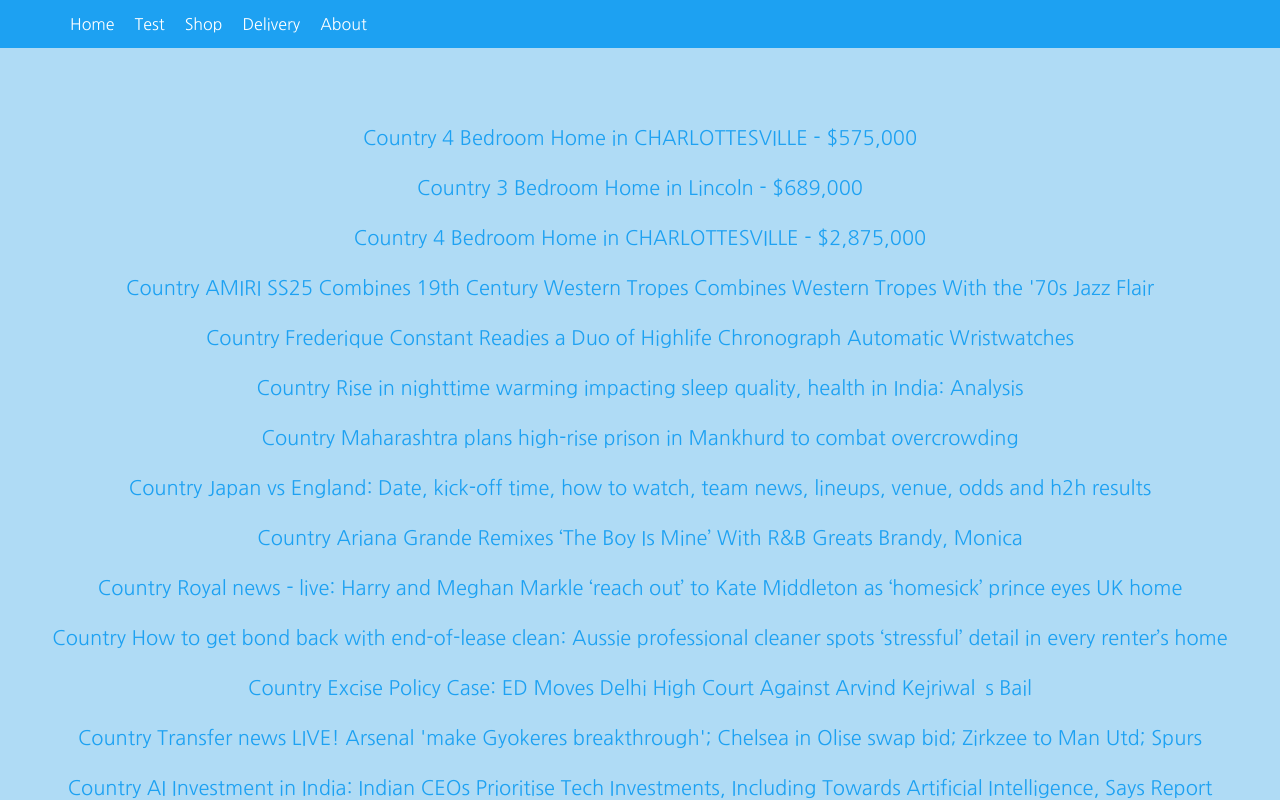
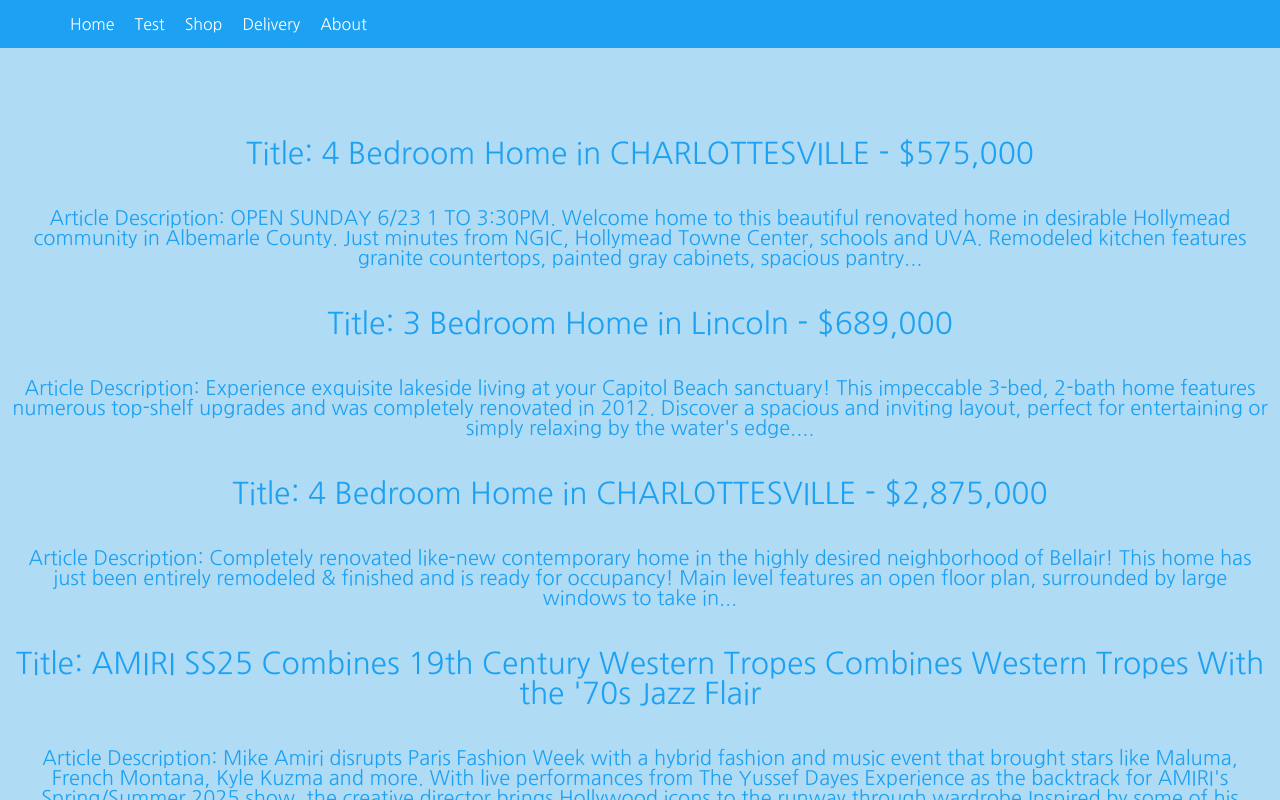
Before and after one commit to eugenia-vitinschii/news-website, a Vue app: page / in a window 1280 px wide. Shown: the top 800 px of the page. Built offline with nearby package versions, Linux system fonts and the light colour scheme; data requests are answered from the project's data file.

Commit message:
Create the article page & component, create the Thesis page & component

```diff
--- /dev/null
+++ b/src/components/sections/TheArticle.vue
@@ -0,0 +1,38 @@
+<template>
+  <div class="article__item">
+      <div class="article__text">
+         <router-link  :to="'/thesis/' + id">
+            <p class="subheading">
+            Title: {{ title }}
+         </p>
+         </router-link>
+         <p class="body-text">Article Description: {{ description }}</p>
+      </div>
+
+  </div>
+</template>
+
+<script setup>
+import { defineOptions, defineProps } from 'vue';
+
+defineOptions({
+  name: "TheArticle",
+});
+
+defineProps({
+   id:{
+      type: String
+   },
+   title: {
+      type: String
+   },
+   description: {
+      type: String
+   },
+})
+
+</script>
+
+<style>
+
+</style>
--- /dev/null
+++ b/src/components/sections/TheThesis.vue
@@ -0,0 +1,26 @@
+<template>
+  <div class="thesis__item">
+    <p class="heading">The id: {{ id }}</p>
+    <p class="body-text">The  title: {{ title }}</p>
+  </div>
+</template>
+
+ <script setup>
+import { defineOptions, defineProps } from "vue";
+
+defineOptions({
+  name: "TheThesis",
+});
+
+defineProps({
+  id: {
+    type: String,
+  },
+  title: {
+    type: String,
+  },
+});
+</script>
+
+ <style>
+</style>
--- a/src/router/index.js
+++ b/src/router/index.js
@@ -13,6 +13,11 @@
       name: 'test',
       component: () => import('../views/TestView.vue')
     },
+    {
+      path: '/thesis/:id',
+      name: 'thesis',
+      component: () => import('../views/ThesisView.vue')
+    },
    ]
  })
 
--- a/src/stores/news.js
+++ b/src/stores/news.js
@@ -1,6 +1,5 @@
 import { defineStore } from "pinia";
 import axios from "axios";
-
 
 const baseUrl = "http://localhost:3000";
 
@@ -14,10 +13,18 @@
          try {
             const response = await axios.get(`${baseUrl}/news`);
             this.news= response.data;
+         } catch(error) {
+            console.log(error)
          }
-         catch(error) {
-            alert(error)
-            console.log(error)
+      },
+      async fetchNewsById(id){
+      // get news from db.json by id
+         try{
+            const response = await axios.get(`${baseUrl}/news/${id}`);
+            this.news = response.data;
+            console.log('get product by id')
+         } catch(error) {
+            console.log( 'Get product error:' , error)
          }
       }
    }
--- a/src/views/HomeView.vue
+++ b/src/views/HomeView.vue
@@ -1,15 +1,26 @@
 <template>
-  <p class="body-text" v-for="item in store.news" :key="item.article_id">
-      Country {{ item.title}}
-  </p>
-
+<div class="article">
+  <div class="container">
+    <div class="article__wrapper">
+      <the-article
+      v-for="item in store.news"
+      :key="item.article_id"
+      :id="item.article_id"
+      :title="item.title"
+      :description="item.description"
+      />
+    </div>
+  </div>
+</div>
 </template>
 
 <script setup>
+//vue
 import { defineOptions, onMounted } from "vue";
-
+//pinia
 import { useNewsStore } from "@/stores/news";
-
+//import components
+import TheArticle from "@/components/sections/TheArticle.vue";
 
 
 defineOptions({
@@ -24,3 +35,9 @@
   fetchNews();
 });
 </script>
+
+
+<style lang="sass">
+
+
+</style>
--- /dev/null
+++ b/src/views/ThesisView.vue
@@ -0,0 +1,40 @@
+<template>
+  <div class="thesis">
+    <div class="container">
+      <div class="thesis__wrapper">
+        <the-thesis :id="news.id" :title="news.title" />
+      </div>
+      <p class="body-text">{{ news }}</p>
+    </div>
+  </div>
+</template>
+
+<script setup>
+//vue
+import { defineOptions, onMounted } from "vue";
+//components
+import TheThesis from "@/components/sections/TheThesis.vue";
+
+//pinia & router
+
+import { useNewsStore } from "@/stores/news";
+import { storeToRefs } from "pinia";
+import { useRoute } from "vue-router";
+
+defineOptions({
+  name: "ThesisView",
+});
+
+const store = useNewsStore();
+const route = useRoute();
+const id = route.params.id;
+const { news } = storeToRefs(store);
+const { fetchNewsById } = store;
+
+onMounted(() => {
+  fetchNewsById(id);
+});
+</script>
+
+<style>
+</style>
```
